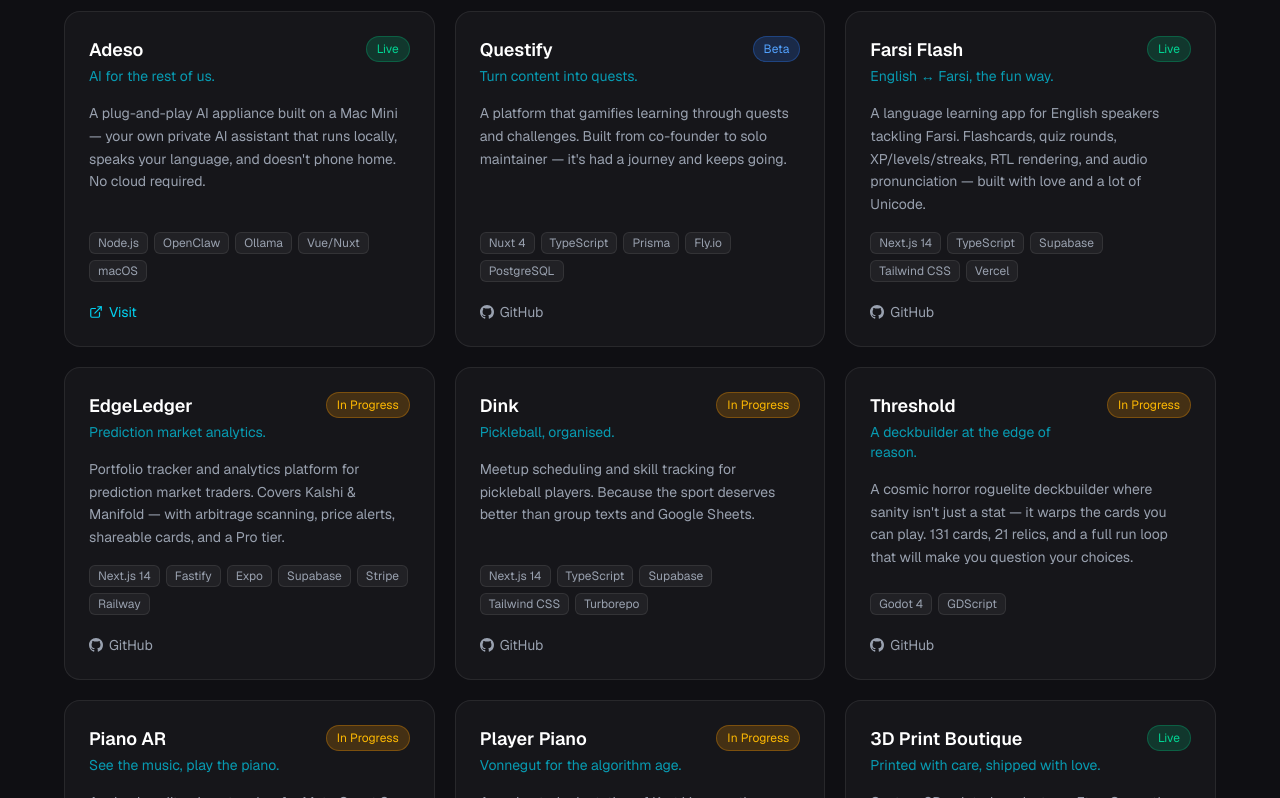
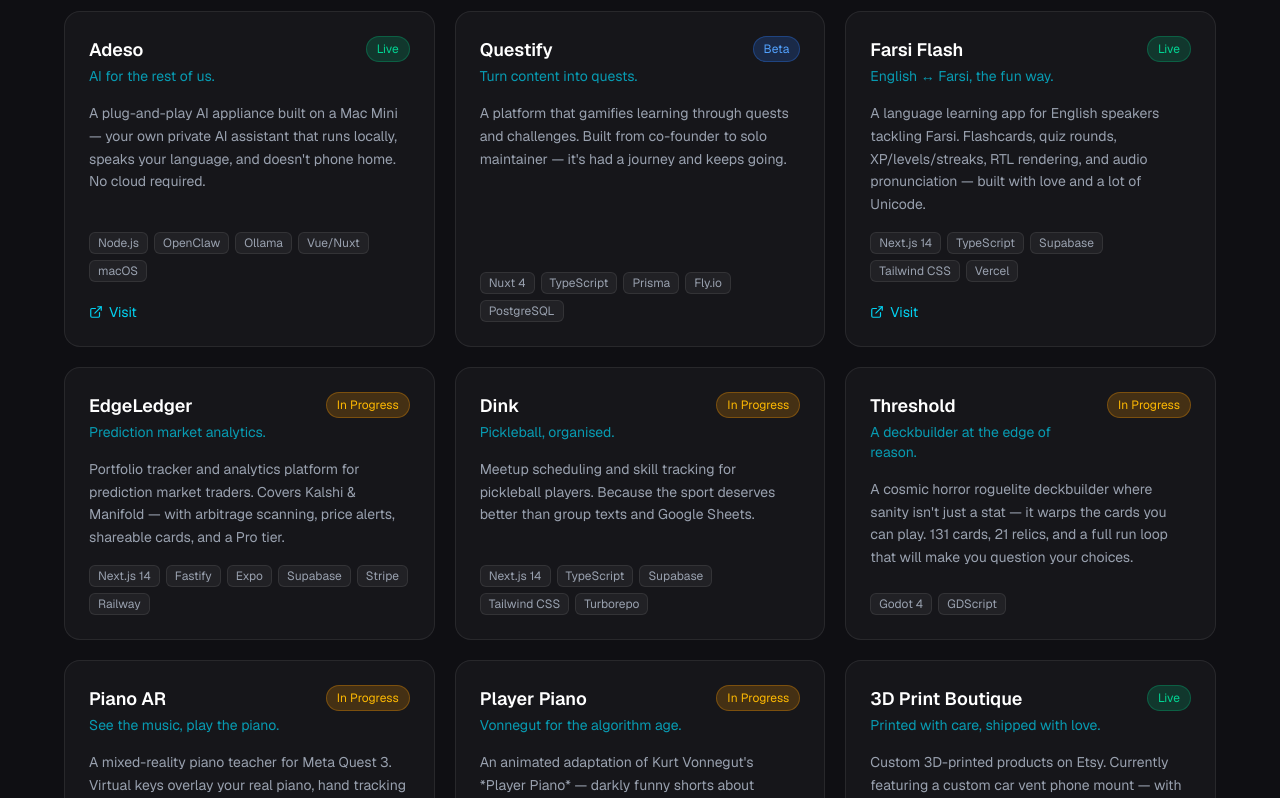
Before and after one commit to 12529572-Canada-Inc/sdaichendt-dev, a Next.js app: page / in a window 1280 px wide. Shown: the part 1115-1913 px from the top of the page. Built offline with nearby package versions, Linux system fonts and the light colour scheme.

Commit message:
feat: remove GitHub links from project data and update related components

```diff
--- a/src/components/Projects.tsx
+++ b/src/components/Projects.tsx
@@ -2,7 +2,6 @@
 
 import { useState } from "react";
 import { ExternalLink, ShoppingBag } from "lucide-react";
-import { GithubIcon } from "@/components/Icons";
 import { projects, categories, type ProjectCategory } from "@/data/projects";
 
 const statusColors: Record<string, string> = {
@@ -90,7 +89,7 @@
                 ))}
               </div>
 
-              {(project.links.live || project.links.github || project.links.store) && (
+              {(project.links.live || project.links.store) && (
                 <div className="flex items-center gap-3 pt-1">
                   {project.links.live && (
                     <a
@@ -101,17 +100,6 @@
                     >
                       <ExternalLink size={14} />
                       Visit
-                    </a>
-                  )}
-                  {project.links.github && (
-                    <a
-                      href={project.links.github}
-                      target="_blank"
-                      rel="noopener noreferrer"
-                      className="flex items-center gap-1.5 text-sm text-gray-400 hover:text-white transition-colors"
-                    >
-                      <GithubIcon size={14} />
-                      GitHub
                     </a>
                   )}
                   {project.links.store && (
--- a/src/data/projects.ts
+++ b/src/data/projects.ts
@@ -9,7 +9,6 @@
   tech: string[];
   links: {
     live?: string;
-    github?: string;
     store?: string;
   };
   status: "live" | "beta" | "in-progress" | "shipped";
@@ -39,9 +38,7 @@
       "A platform that gamifies learning through quests and challenges. Built from co-founder to solo maintainer — it's had a journey and keeps going.",
     category: "apps",
     tech: ["Nuxt 4", "TypeScript", "Prisma", "Fly.io", "PostgreSQL"],
-    links: {
-      github: "https://github.com/12529572-Canada-Inc/questify",
-    },
+    links: {},
     status: "beta",
     featured: true,
   },
@@ -54,7 +51,7 @@
     category: "apps",
     tech: ["Next.js 14", "TypeScript", "Supabase", "Tailwind CSS", "Vercel"],
     links: {
-      github: "https://github.com/12529572-Canada-Inc/farsi-flash",
+      live: "https://farsi-flash.vercel.app/",
     },
     status: "live",
     featured: true,
@@ -67,9 +64,7 @@
       "Portfolio tracker and analytics platform for prediction market traders. Covers Kalshi & Manifold — with arbitrage scanning, price alerts, shareable cards, and a Pro tier.",
     category: "apps",
     tech: ["Next.js 14", "Fastify", "Expo", "Supabase", "Stripe", "Railway"],
-    links: {
-      github: "https://github.com/12529572-Canada-Inc/edge-ledger",
-    },
+    links: {},
     status: "in-progress",
   },
   {
@@ -80,9 +75,7 @@
       "Meetup scheduling and skill tracking for pickleball players. Because the sport deserves better than group texts and Google Sheets.",
     category: "apps",
     tech: ["Next.js 14", "TypeScript", "Supabase", "Tailwind CSS", "Turborepo"],
-    links: {
-      github: "https://github.com/12529572-Canada-Inc/dink",
-    },
+    links: {},
     status: "in-progress",
   },
   {
@@ -93,9 +86,7 @@
       "A cosmic horror roguelite deckbuilder where sanity isn't just a stat — it warps the cards you can play. 131 cards, 21 relics, and a full run loop that will make you question your choices.",
     category: "games",
     tech: ["Godot 4", "GDScript"],
-    links: {
-      github: "https://github.com/12529572-Canada-Inc/threshold",
-    },
+    links: {},
     status: "in-progress",
     featured: true,
   },
@@ -107,9 +98,7 @@
       "A mixed-reality piano teacher for Meta Quest 3. Virtual keys overlay your real piano, hand tracking guides your fingers, and Guitar Hero-style gameplay makes practice actually fun.",
     category: "games",
     tech: ["Unity 6", "C#", "Meta XR SDK", "YOLOv8", "ONNX/Sentis", "URP"],
-    links: {
-      github: "https://github.com/12529572-Canada-Inc/piano-ar",
-    },
+    links: {},
     status: "in-progress",
   },
   {
```
